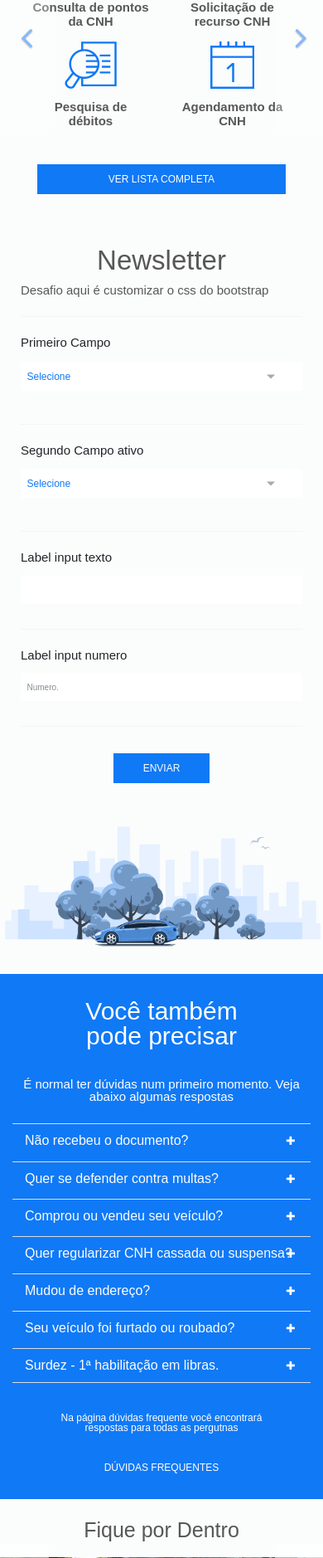
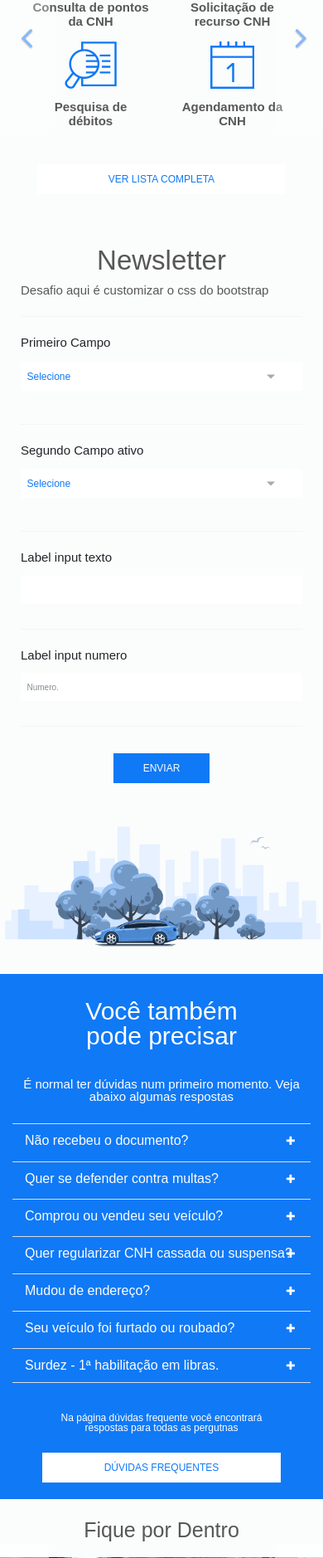
Before and after one commit to allisonjuliodeoliveiranunes/TestFrontNetFlex, a PHP site: page / in a window 390 px wide. Shown: the part 601-2479 px from the top of the page at 83% size. Run offline with PHP 8.4, Linux system fonts and the light colour scheme; some libraries are stand-ins or nearby versions.

Commit message:
Ajuste btn-default- mobile

```diff
--- a/assets/css/style.css
+++ b/assets/css/style.css
@@ -48,8 +48,8 @@ html, body{
 	max-width: 80%;
 }
 .btn-default:hover, .btn-default:visited, .btn-default:focus{
-	background: #1079f6 !important;
-	color: #fff !important;
+	background: #1079f6;
+	color: #fff;
 	box-shadow: 0px 2px 2px 0px #959696;
 }
 /* Fim */
@@ -397,8 +397,11 @@ color: #fbfcfd;
 #Cmobile {
     height: 340px;
 }
-
-
+.btn-default{
+  background: #fff !important;
+  color: #1079f6 !important;
+}
+}
 @media ( max-width: 640px){
 .carousel-inner .textDT {
   max-width: 90%;
```
